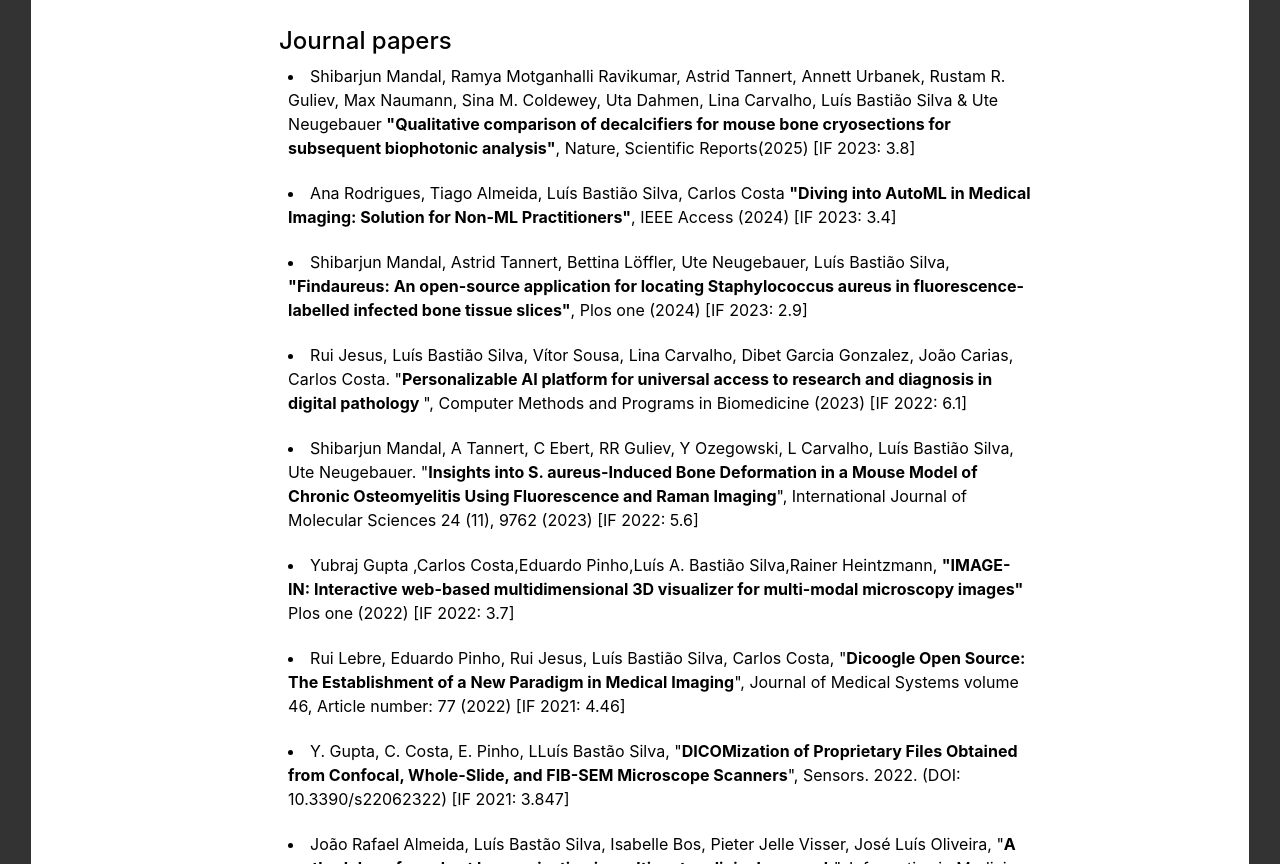
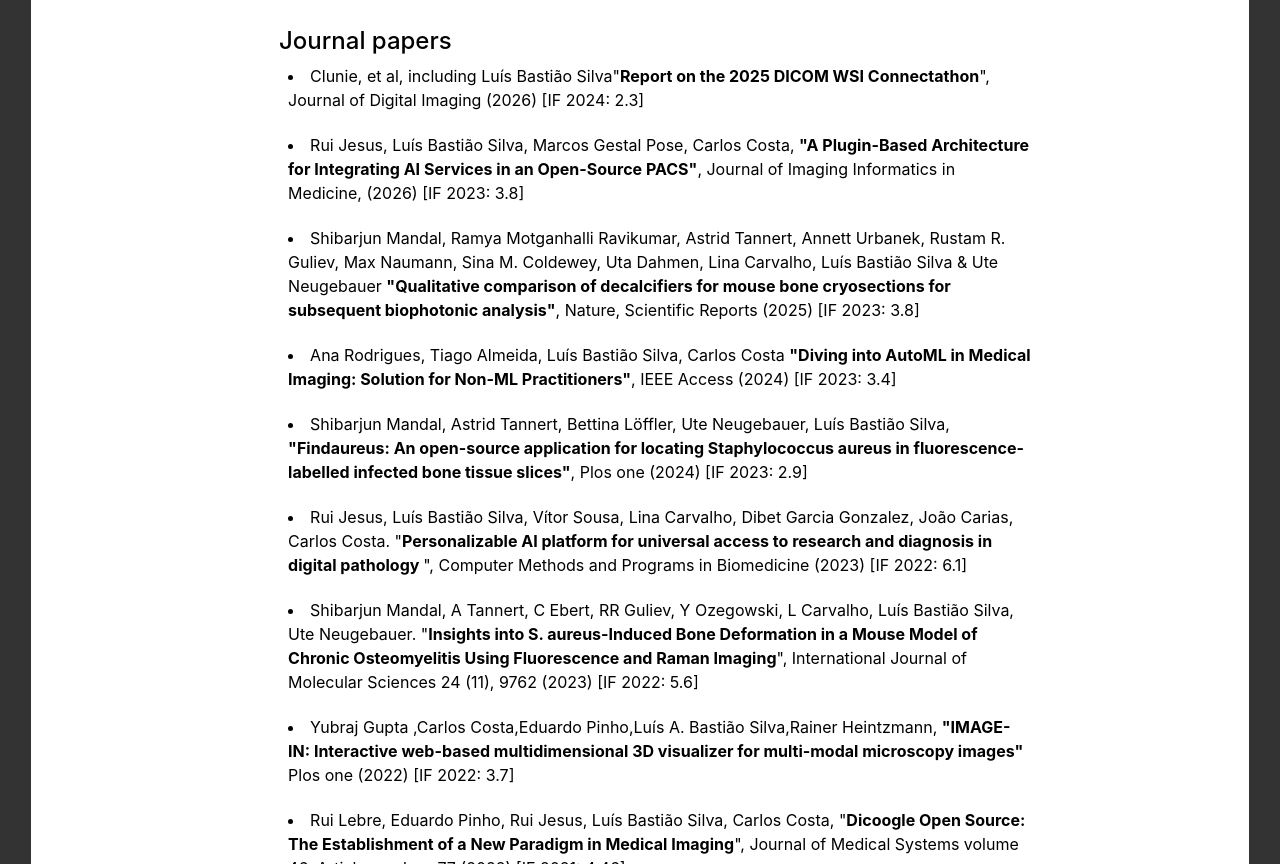
Before and after one commit to bastiao/bastiao.github.io, a plain HTML site: page index.html in a window 1280 px wide. Shown: the part 8819-9683 px from the top of the page. Drawn offline with Linux system fonts and the light colour scheme.

Commit message:
update recent articles, https://doi.org/10.1016/j.jpi.2026.100657 & https://doi.org/10.1007/s10278-026-01856-9

```diff
--- a/index.html
+++ b/index.html
@@ -555,9 +555,18 @@
                         <div style="margin-left:5%">
 
 
+
+                            <p>
+                                Clunie, et al, including Luís Bastião Silva"<b>Report on the 2025 DICOM WSI Connectathon</b>", Journal of Digital Imaging (2026) [IF 2024: 2.3]
+                            </p>
+
+                            <p>
+                                Rui Jesus, Luís Bastião Silva, Marcos Gestal Pose, Carlos Costa, <b>"A Plugin-Based Architecture for Integrating AI Services in an Open-Source PACS"</b>, Journal of Imaging Informatics in Medicine, (2026) [IF 2023: 3.8]
+                            </p>
+
                             <p>
                                 Shibarjun Mandal, Ramya Motganhalli Ravikumar, Astrid Tannert, Annett Urbanek, Rustam R. Guliev, Max Naumann, Sina M. Coldewey, Uta Dahmen, Lina Carvalho, Luís Bastião Silva & Ute Neugebauer
-                                <b>"Qualitative comparison of decalcifiers for mouse bone cryosections for subsequent biophotonic analysis"</b>, Nature, Scientific Reports(2025) [IF 2023: 3.8]
+                                <b>"Qualitative comparison of decalcifiers for mouse bone cryosections for subsequent biophotonic analysis"</b>, Nature, Scientific Reports (2025) [IF 2023: 3.8]
                             </p>
 
                             <p>
```
